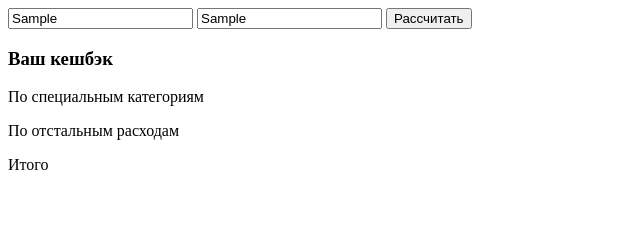
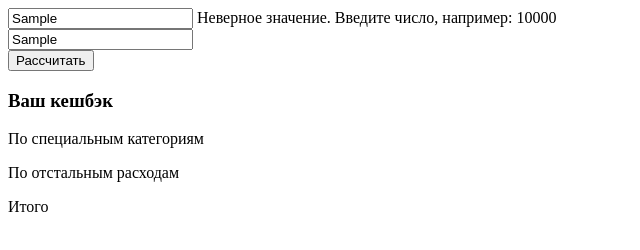
Before and after one commit to gorbanev1/cashback, a plain HTML site: page index.html in a window 1280 px wide. Both pictures are taken after typing "Sample", "Sample" into the empty fields and a click on the button "Рассчитать". Shown: the whole page, without its empty margins (0-640 px from the left). Drawn offline with Linux system fonts and the light colour scheme.

Commit message:
handling correct input

```diff
--- a/index.html
+++ b/index.html
@@ -11,8 +11,14 @@
 <body>
 <div>
     <form id="cashback-form">
-        <input id="special-amount-input">
-        <input id="other-amount-input">
+        <div>
+            <input id="special-amount-input">
+            <span id="special-amount-error"></span>
+        </div>
+        <div>
+            <input id="other-amount-input">
+            <span id="other-amount-error"></span>
+        </div>
         <button id="calculate">Рассчитать</button>
     </form>
     <div>
--- a/js/app.js
+++ b/js/app.js
@@ -22,34 +22,43 @@ function calculateCashback(specialCategoryPurchases, otherCategoryPurchases) {
 // }
 function handleSubmit(evt) {
     evt.preventDefault();
+    const specialAmountErrorEl = document.getElementById('special-amount-error');
+    const otherAmountErrorEl = document.getElementById('other-amount-error');
+    const specialCashbackEl = document.getElementById('special-cashback')
+    const otherCashbackEl = document.getElementById('other-cashback');
+    const totalCashbackEl = document.getElementById(('total-cashback'));
+
+    specialAmountErrorEl.textContent='';
+    otherAmountErrorEl.textContent='';
+    specialCashbackEl.textContent='';
+    otherCashbackEl.textContent='';
+    totalCashbackEl.textContent='';
+
     const specialAmountInputEl = document.getElementById('special-amount-input');
     const specialAmount = Number(specialAmountInputEl.value);
     if (Number.isNaN(specialAmount)){
-        //TODO: show error
-        return
+        specialAmountErrorEl.textContent=`Неверное значение. Введите число, например: 10000`;
+        return;
     }
     if (!Number.isFinite(specialAmount)){
-        //TODO: show error
-        return
+        specialAmountErrorEl.textContent=`Слишком большое значение. Введите число, например: 10000`
+        return;
     }
 
     const otherAmountInputEl = document.getElementById('other-amount-input');
     const otherAmount = Number(otherAmountInputEl.value)
     if (Number.isNaN(otherAmount)){
-        //TODO: show error
-        return
+        otherAmountErrorEl.textContent = `Неверное значение. Введите число, например: 10000`;
     }
     if (!Number.isFinite(otherAmount)){
-        //TODO: show error
-        return
+        otherAmountErrorEl.textContent = `Слишком большое значение. Введите число, например: 10000`;
+        return;
     }
 
     const result = calculateCashback(specialAmount, otherAmount);
-    const   specialCashbackEl = document.getElementById('special-cashback')
+
     specialCashbackEl.textContent=`${result.specialCategoryCashback} руб.`;
-    const otherCashbackEl = document.getElementById('other-cashback');
     otherCashbackEl.textContent=`${result.otherCategoryCashback} руб.`;
-    const totalCashbackEl = document.getElementById(('total-cashback'));
     totalCashbackEl.textContent = `${result.totalCashback} руб.`
 
 }
```
